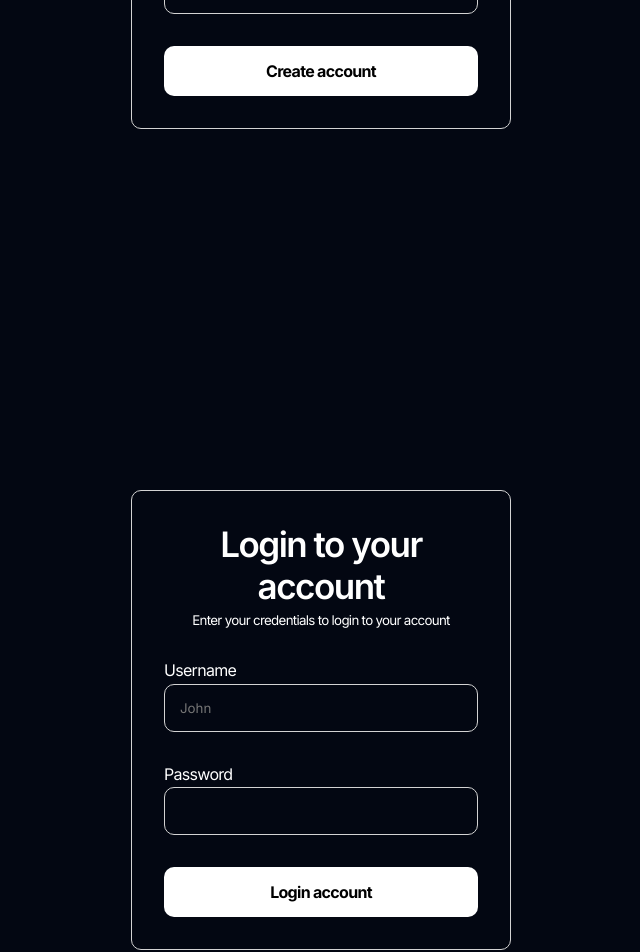
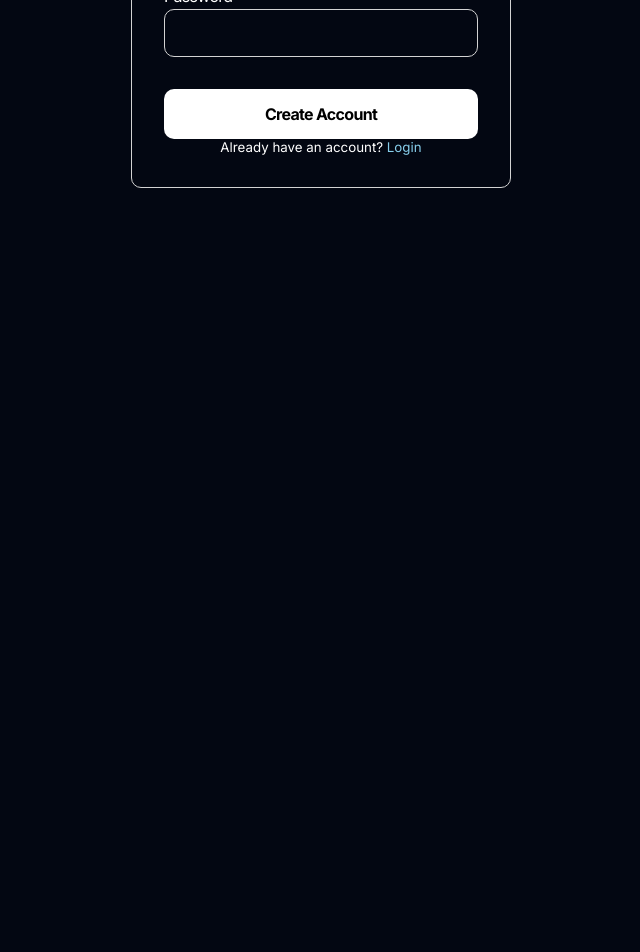
Before and after one commit to Anurag0577/Course-selling-site, a React (Vite) app in the folder Frontend/: page / in a window 1280 px wide. Shown: the part 480-1432 px from the top of the page, without its empty margins (319-959 px from the left). After the commit the page ends 800 px from the top, so only its background shows below. Built offline with nearby package versions, Linux system fonts and the light colour scheme.

Commit message:
Develop signup page.

```diff
--- a/Frontend/src/App.jsx
+++ b/Frontend/src/App.jsx
@@ -3,14 +3,14 @@ import reactLogo from './assets/react.svg'
 import viteLogo from '/vite.svg'
 import './App.css'
 import Signup from './Components/Signup/Signup.jsx'
-import Login from './Components/Login/Login.jsx';
+import Login from './Components/login/Login.jsx';
 
 function App() {
 
   return (
     <>
       <Signup />
-      <Login />
+      {/* <Login /> */}
     </>
   )
 }
--- a/Frontend/src/Components/Signup/Signup.css
+++ b/Frontend/src/Components/Signup/Signup.css
@@ -48,7 +48,7 @@ h1, h2, h3, p, strong, small, h4, span{
 .signup-description{
     /* font-size: 16px; */
     margin-top: 5px;
-    letter-spacing: -0.7px;
+    /* letter-spacing: -0.7px; */
 }
 
 .username-label, .pass-label{
@@ -56,7 +56,7 @@ h1, h2, h3, p, strong, small, h4, span{
     letter-spacing: -0.7px;
 }
 
-#username-input, #pass-input{
+#username-input, #pass-input, #email-input{
     width: 100%;
     margin-top: 0.2rem;
     margin-bottom: 2rem;
--- a/Frontend/src/Components/Signup/Signup.jsx
+++ b/Frontend/src/Components/Signup/Signup.jsx
@@ -1,8 +1,37 @@
 import React from 'react'
+import {useState} from 'react'
 import './Signup.css'
 
 function Signup(){
 
+  const [username, setUsername] = useState('');
+  const [email, setEmail] = useState('');
+  const [password, setPassword] = useState('');
+
+  function createAccount(){
+    fetch('http://localhost:3000/admin/signup', {
+      method: "POST",
+      headers: {
+        "Content-type" : "application/json"
+      },
+      body: JSON.stringify({
+        username,
+        password,
+        email
+      })
+    })
+    .then(response => {
+      return response.json()
+    })
+    .then(data => {
+      console.log(data);
+      let token = data.token;
+      localStorage.setItem('token', token)
+    })
+    .catch((error) => {
+      console.log("Signup failed!")
+    })
+  }
     return <>
     <div className="signup-page">
         <div className="signup-form">
@@ -13,16 +42,21 @@ function Signup(){
           <div className="form-container">
             <label htmlFor="username-input" className="username-label">Username</label>
 
-            <input type="text" placeholder="John" id="username-input" />
+            <input type="text" placeholder="John" id="username-input" value = {username} onChange={(e) => setUsername(e.target.value)} />
+
+            <label htmlFor="email-input" className="email-label">Email</label>
+
+            <input type="text" placeholder="John@example.com" id="email-input" value = {email} onChange={(e) => setEmail(e.target.value)} />
 
             <label htmlFor="pass-input" className="pass-label">Password</label>
 
-            <input type="password" id="pass-input" />
-            <div className='signup-btn'>Create account</div>
+            <input type="password" id="pass-input" value = {password} onChange={(e) => setPassword(e.target.value)} />
+            <div className='signup-btn' onClick={() => createAccount()}>Create Account</div>
+            <small style={{display: 'block', textAlign: 'center'}}>Already have an account? <a style={{color: 'skyblue'}}>Login</a></small>
           </div>
         </div>
       </div>
     </>
 }
 
-export default Signup;
+export default Signup
--- a/Frontend/src/Components/login/Login.css
+++ b/Frontend/src/Components/login/Login.css
@@ -48,7 +48,7 @@ h1, h2, h3, p, strong, small, h4, span{
 .login-description{
     /* font-size: 16px; */
     margin-top: 5px;
-    letter-spacing: -0.7px;
+    /* letter-spacing: -0.7px; */
 }
 
 .username-label, .pass-label{
@@ -66,6 +66,7 @@ input{
     padding: 15px;
     border: 1px solid lightgray;
     border-radius: 10px;
+    color: white;
 }
 
 .login-btn{
--- a/Frontend/src/Components/login/Login.jsx
+++ b/Frontend/src/Components/login/Login.jsx
@@ -4,29 +4,35 @@ import { useState } from 'react';
 import './Login.css'
 function Login() {
 
-  let {username, setUsername} = useState('');
-  let {password, setPassword} = useState('');
+  let [username, setUsername] = useState('');
+  let [password, setPassword] = useState('');
 
   function submitTodo(){
     try {
-    fetch('http://localhost:3000/login', {
+    fetch('http://localhost:3000/admin/login', {
       method: 'POST',
       headers: {
         'Content-type': 'application/json'
       },
-      body: {
+
+    // Remember whenever you are sending fetch req to backend make sure you convert this body tag into json string something like "username": "usename", "password": "password". If you dont convert it the js object will send then.
+      body: JSON.stringify({
         username,
         password
-      }
+      })
     })
     .then(response => {
-      console.log()
-      let token = response.token;
+      // and after getting responce you have to change it back to js object.
+      return response.json()
+    })
+    .then(data => {
+      console.log("Got response!")
+      let token = data.token;
       localStorage.setItem('token', token)
     })}
     catch(error){
       console.log({
-        message: 'Fetching failed!',
+        message: 'Login failed!',
         error: error
       });
     }
@@ -42,10 +48,11 @@ function Login() {
           </div>
           <div className="form-container">
             <label htmlFor="username-input" className="username-label">Username</label>
-            <input type="text" placeholder="John" id="username-input" value={username} onChange={(e) => setUsername(e.value)} />
+            <input type="text" placeholder="John" id="username-input" value={username} onChange={(e) => setUsername(e.target.value)} />
             <label htmlFor="pass-input" className="pass-label">Password</label>
-            <input type="password" id="pass-input" value={password} onChange={(e) => setPassword(e.value)}/>
-            <div className='login-btn' onClick={() => submitTodo}>Login account</div>
+            <input type="password" id="pass-input" value={password} onChange={(e) => setPassword(e.target.value)}/>
+            <div className='login-btn' onClick={() => submitTodo()}>Login Account</div>
+            <small style={{display: 'block', textAlign: 'center', marginTop: "10px"}}>New to the website? <a style={{color: 'skyblue'}}>Create Account</a></small>
           </div>
         </div>
       </div>
@@ -53,4 +60,4 @@ function Login() {
   );
 }
 
-export default Login;
+export default Login
```
Also changed, not shown: 1 other file (tests, documents, lock files or other folders).
